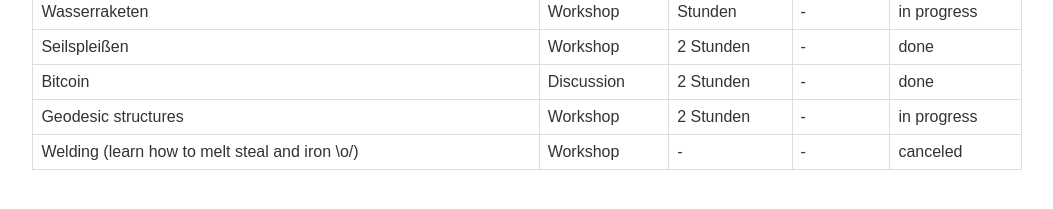
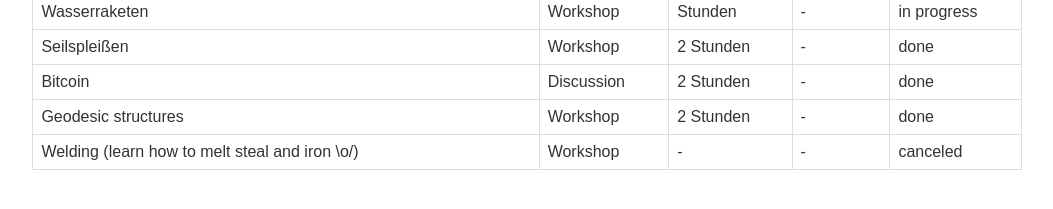
Before and after one commit to netz39/sommercamp2014, a Jekyll site: the page built from activities/index.md, in a window 1280 px wide. Shown: the part 432-641 px from the top of the page, without its empty margins (114-1167 px from the left). Built offline with Jekyll 4.4.1, drawn with Linux system fonts in a browser that asks for light colours.

Commit message:
Update index.md

```diff
--- a/activities/index.md
+++ b/activities/index.md
@@ -15,6 +15,6 @@ Um Vorträge, Workshops oder sonstige Veranstaltungen anzumelden, sendet uns bit
 | Wasserraketen | Workshop | Stunden | - | in progress
 | Seilspleißen | Workshop | 2 Stunden | - | done
 | Bitcoin | Discussion | 2 Stunden | - | done
-| Geodesic structures | Workshop | 2 Stunden | - | in progress
+| Geodesic structures | Workshop | 2 Stunden | - | done
 | Welding (learn how to melt steal and iron \o/) | Workshop | - | - | canceled
 |---
```
